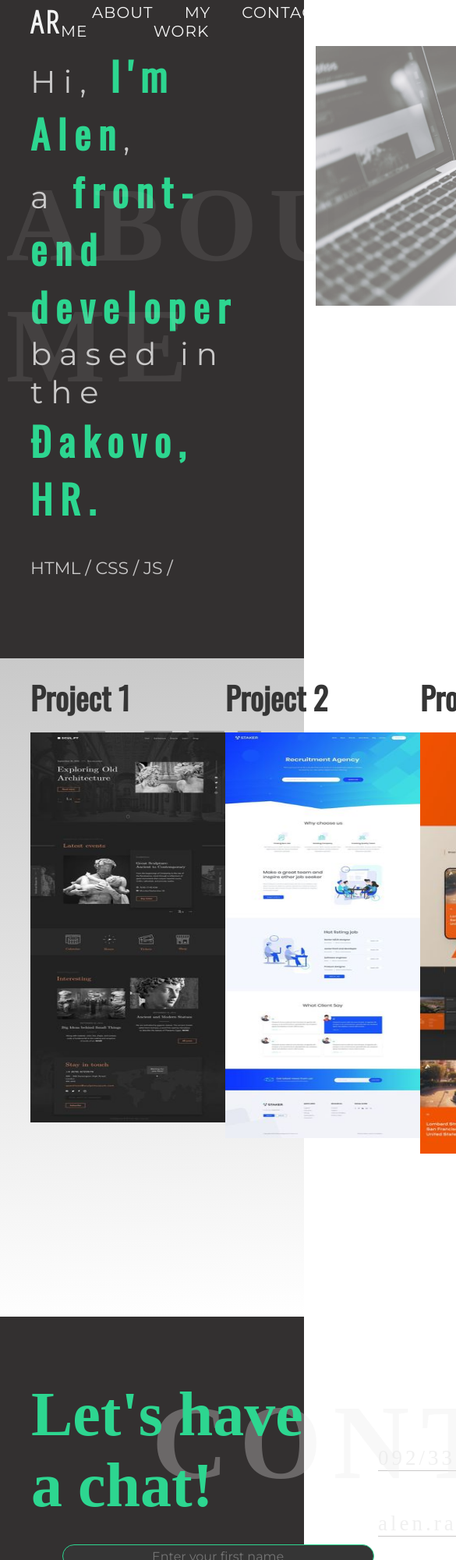
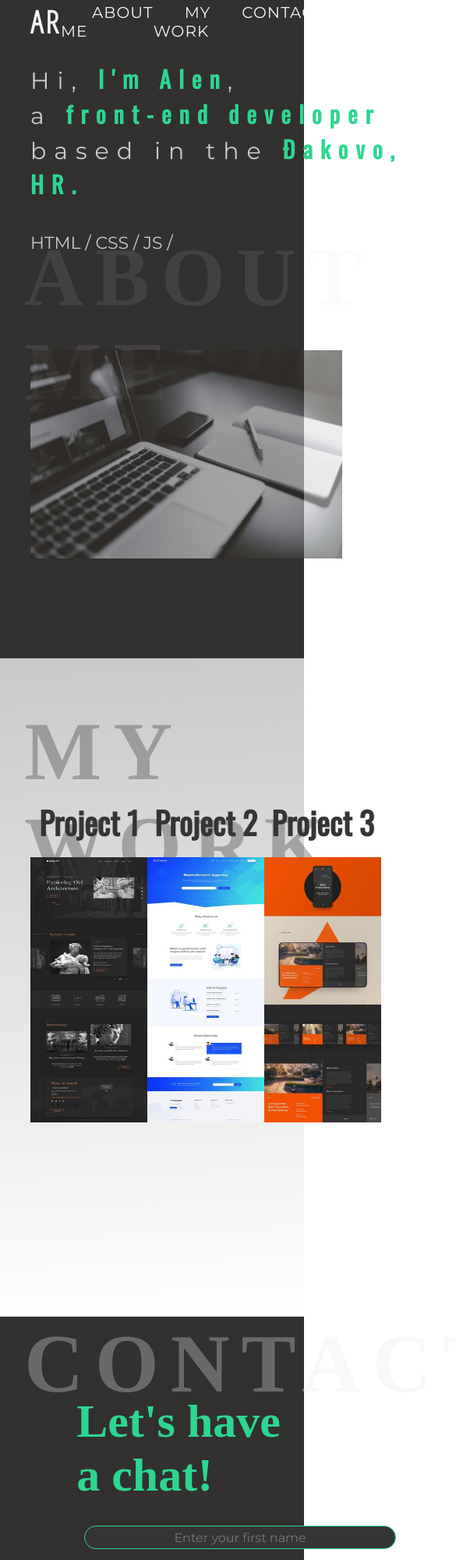
Before and after one commit to RajherAlen/MyPortfolio, a plain HTML site: page index.html in a window 390 px wide. Shown: the top 2000 px of the page at 78% size, 585 px wide, since content can reach past the window. Drawn offline with nearby package versions, Linux system fonts and the light colour scheme.

Commit message:
napravio media query do tablet verzije

```diff
--- a/app.js
+++ b/app.js
@@ -1,3 +1,5 @@
+//Smooth Scroll   (Easing Equations)
+
 function smoothScroll(target, duration) {
   var target = document.querySelector(target);
   var targetPosition = target.getBoundingClientRect().top;
--- a/css/style.scss
+++ b/css/style.scss
@@ -248,7 +248,7 @@ header {
 .contactCont {
   display: grid;
   grid-template-columns: 1fr 1fr;
-  height: 110vh;
+  min-height: 100vh;
   background-color: rgb(51, 48, 48);
   h1 {
     width: fit-content;
@@ -256,7 +256,7 @@ header {
     position: absolute;
     z-index: 0;
     top: 210%;
-    left: 50%;
+    right: 25%;
     opacity: 0.3;
     font-size: 135px;
     letter-spacing: 15px;
@@ -339,3 +339,161 @@ header {
     }
   }
 }
+
+//MEDIA QUERY
+@media only screen and (max-width: 1240px) {
+  ////////////////////////////ABOUT ME
+  .content {
+    padding-top: 27%;
+    img {
+      margin: 140px 0 0 0;
+      width: 400px;
+    }
+    h2 {
+      top: 20%;
+      left: 8%;
+    }
+    .boxL {
+      width: 500px;
+      h1 {
+        font-size: 30px;
+        strong {
+          font-size: 30px;
+        }
+      }
+    }
+  }
+
+  ////////////////////////////MY WORK
+  .workCont {
+    h2 {
+      left: 8%;
+    }
+    .project {
+      padding-top: 180px;
+      text-align: center;
+      img {
+        width: 170px;
+        max-height: 350px;
+      }
+    }
+  }
+
+  ////////////////////////////CONTACT
+  .contactCont {
+    h1 {
+      left: 8%;
+    }
+    .contL {
+      h2 {
+        margin-top: 100px;
+        font-size: 60px;
+      }
+    }
+    .contR {
+      margin: 140px 0 0 70px;
+      img {
+        width: 35px;
+      }
+    }
+    .social {
+      .soc {
+        p {
+          font-size: 25px;
+        }
+      }
+    }
+  }
+
+  @keyframes slideinR {
+    from {
+      margin-left: -100%;
+      width: 100px;
+
+      opacity: 0;
+    }
+
+    to {
+      width: 400px;
+    }
+  }
+}
+
+@media only screen and (max-width: 768px) {
+  ////////////////////////////ABOUT ME
+  .content {
+    padding-top: 20%;
+    display: grid;
+    grid-template-columns: 1fr;
+
+    img {
+      margin: auto;
+      width: 400px;
+    }
+    h2 {
+      font-size: 105px;
+      top: 35%;
+      left: 8%;
+    }
+    .boxL {
+      width: 500px;
+      h1 {
+        font-size: 30px;
+        strong {
+          font-size: 30px;
+        }
+      }
+    }
+  }
+
+  ////////////////////////////MY WORK
+  .workCont {
+    h2 {
+      left: 8%;
+      font-size: 105px;
+    }
+    .project {
+      padding-top: 180px;
+      text-align: center;
+      img {
+        width: 150px;
+        max-height: 340px;
+      }
+    }
+  }
+
+  ////////////////////////////CONTACT
+  .contactCont {
+    display: grid;
+    grid-template-columns: 1fr;
+
+    h1 {
+      margin: 0;
+      top: 200%;
+      left: 8%;
+      font-size: 105px;
+    }
+    .contL {
+      padding: 0;
+      margin: 0 0 0 18%;
+      h2 {
+        margin-left: 8%;
+        font-size: 60px;
+      }
+    }
+    .contR {
+      margin: 0;
+      img {
+        width: 30px;
+      }
+      .social {
+        margin: 5% 0 0 35%;
+        .soc {
+          p {
+            font-size: 20px;
+          }
+        }
+      }
+    }
+  }
+}
```
Also changed, not shown: css/style.css, 1 other file.
